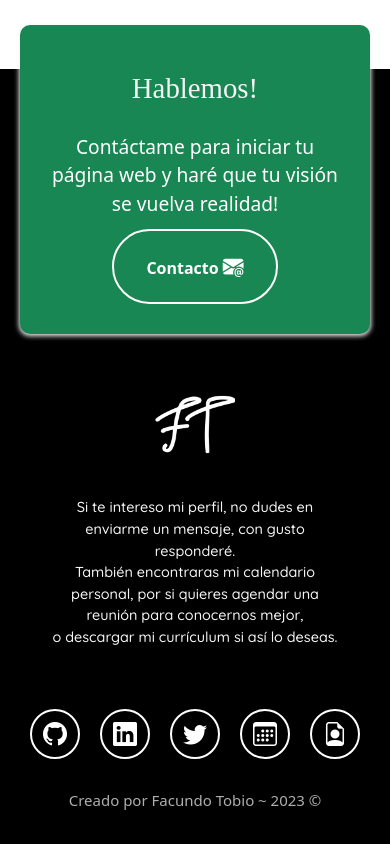
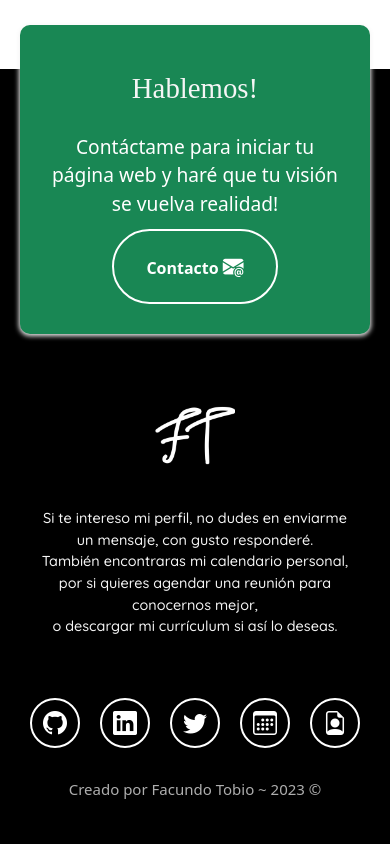
Before and after one commit to Facundotobio/Portafolio, a plain HTML site: page index.html in a window 390 px wide. Shown: the part 5343-6187 px from the top of the page. Drawn offline with nearby package versions, Linux system fonts and the light colour scheme; a web font is replaced by a local one.

Commit message:
footer text

```diff
--- a/style.css
+++ b/style.css
@@ -412,8 +412,8 @@ padding: 20px;
         }
     .footer-texto{
     font-size: 0.9rem;
-    padding-left: 50px;
-    padding-right: 50px;
+    padding-left: 40px;
+    padding-right: 40px;
         }
 }
 
```
